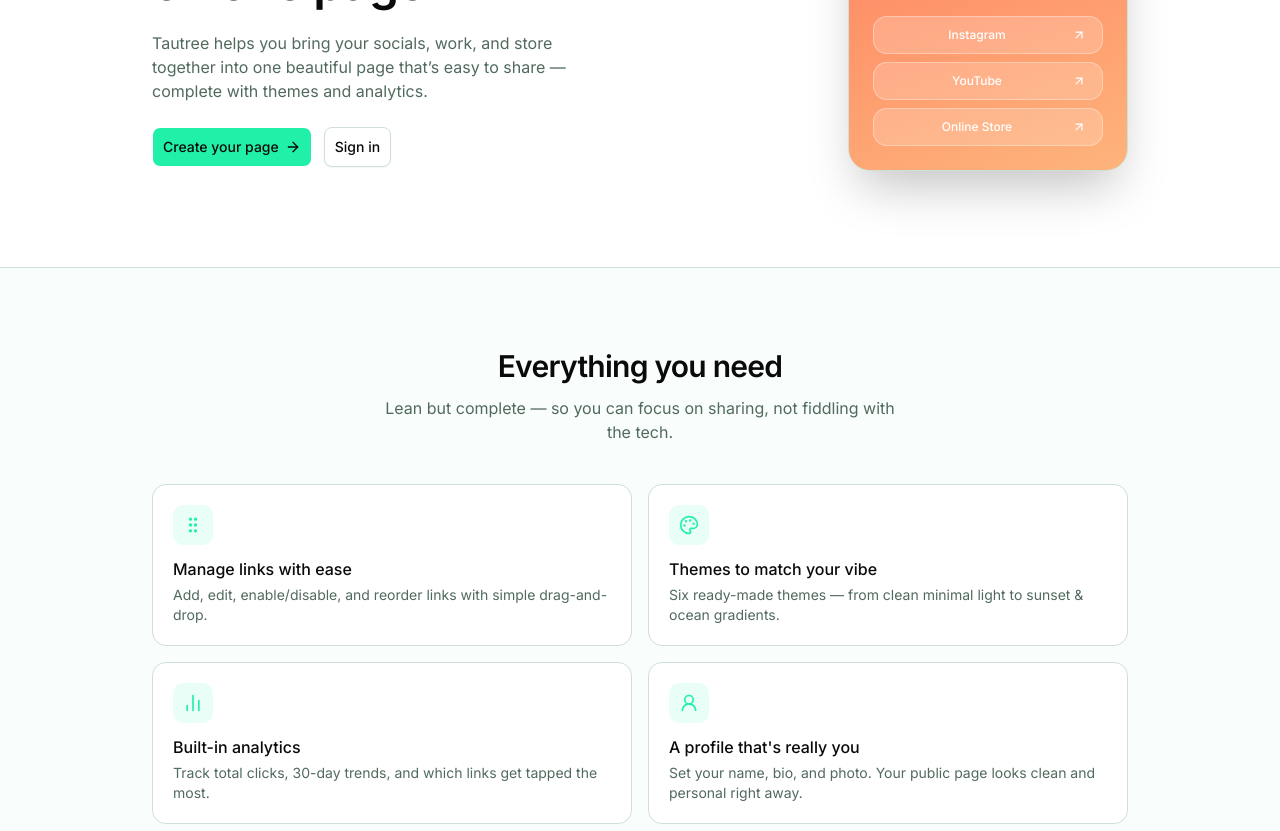
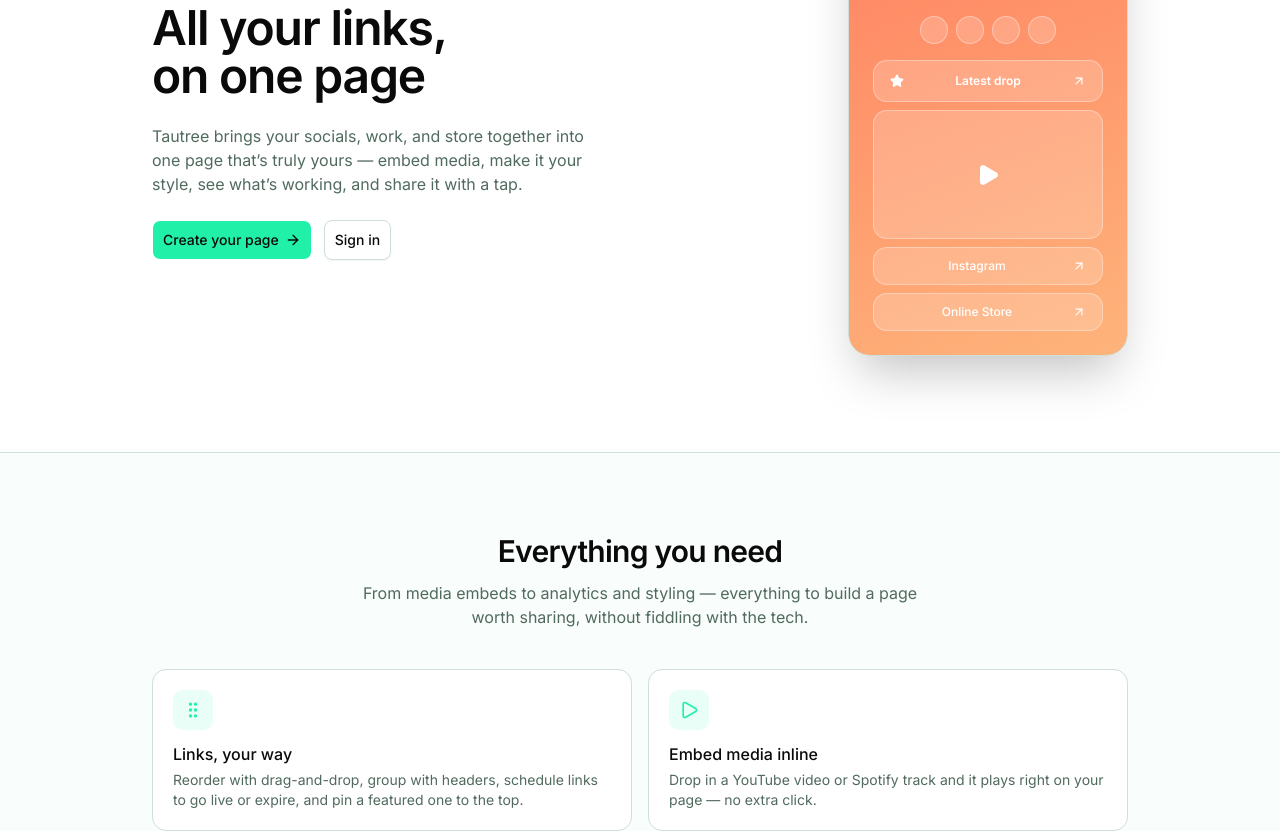
Before and after one commit to ByHandi/tautree, a Next.js app: page / in a window 1280 px wide. Shown: the part 300-1131 px from the top of the page. Built offline with nearby package versions, Linux system fonts and the light colour scheme; no server answers.

Commit message:
feat: upgrade project stack to Prisma 7 and Auth.js, expand feature list, and refactor UI to use dynamic icon components

```diff
--- a/app/page.tsx
+++ b/app/page.tsx
@@ -1,41 +1,51 @@
 import Link from "next/link";
 
-import {
-  ArrowRightIcon,
-  ArrowUpRightIcon,
-  ChartNoAxesColumnIcon,
-  GripVerticalIcon,
-  PaletteIcon,
-  UserRoundIcon,
-} from "lucide-react";
+import { IconName } from "lucide-react/dynamic";
 
 import { Logo } from "@/components/logo";
 import { ThemeToggle } from "@/components/theme-toggle";
 import { buttonVariants } from "@/components/ui/button";
+import Icon from "@/components/ui/icon";
 import { APP_DOMAIN } from "@/lib/site";
 import { THEMES } from "@/lib/themes";
 import { cn } from "@/lib/utils";
 
-const features = [
+interface FeaturesItem {
+  icon: IconName;
+  title: string;
+  desc: string;
+}
+
+const features: FeaturesItem[] = [
   {
-    icon: GripVerticalIcon,
-    title: "Manage links with ease",
-    desc: "Add, edit, enable/disable, and reorder links with simple drag-and-drop.",
+    icon: "grip-vertical",
+    title: "Links, your way",
+    desc: "Reorder with drag-and-drop, group with headers, schedule links to go live or expire, and pin a featured one to the top.",
   },
   {
-    icon: PaletteIcon,
-    title: "Themes to match your vibe",
-    desc: "Six ready-made themes — from clean minimal light to sunset & ocean gradients.",
+    icon: "play",
+    title: "Embed media inline",
+    desc: "Drop in a YouTube video or Spotify track and it plays right on your page — no extra click.",
   },
   {
-    icon: ChartNoAxesColumnIcon,
-    title: "Built-in analytics",
-    desc: "Track total clicks, 30-day trends, and which links get tapped the most.",
+    icon: "palette",
+    title: "Make it truly yours",
+    desc: "Six themes plus your own custom color, four fonts, and button shapes & fills to match your style.",
   },
   {
-    icon: UserRoundIcon,
-    title: "A profile that's really you",
-    desc: "Set your name, bio, and photo. Your public page looks clean and personal right away.",
+    icon: "chart-no-axes-column",
+    title: "Know what works",
+    desc: "Total clicks and 30-day trends, plus top sources, device breakdown, custom date ranges, and CSV export.",
+  },
+  {
+    icon: "qr-code",
+    title: "Share in a tap",
+    desc: "A built-in QR code and one-tap share button get your page in front of people, online or in person.",
+  },
+  {
+    icon: "sparkles",
+    title: "Polished by default",
+    desc: "Auto-detected icons for 17 platforms, a social icon row in your header, and custom thumbnails per link.",
   },
 ];
 
@@ -47,7 +57,7 @@ const steps = [
 
 function HeroPreview() {
   const theme = THEMES.sunset;
-  const items = ["Instagram", "YouTube", "Online Store"];
+  const links = ["Instagram", "Online Store"];
 
   return (
     <div
@@ -67,15 +77,51 @@ function HeroPreview() {
           All my links live here ✨
         </span>
       </div>
+
+      {/* social icon row */}
+      <div className="flex items-center gap-2">
+        {[0, 1, 2, 3].map((i) => (
+          <span
+            key={i}
+            className="size-7 rounded-full border"
+            style={{ background: theme.card, borderColor: theme.cardBorder }}
+          />
+        ))}
+      </div>
+
       <div className="flex w-full flex-col gap-2">
-        {items.map((label) => (
+        {/* featured / pinned link */}
+        <span
+          className="flex items-center gap-2 rounded-xl border px-4 py-3 text-xs font-semibold"
+          style={{ background: theme.card, color: theme.cardText, borderColor: theme.cardBorder }}
+        >
+          <Icon name="star" className="size-3.5 shrink-0" fill="currentColor" />
+          <span className="flex-1 text-center">Latest drop</span>
+          <Icon name="arrow-up-right" className="size-3.5 shrink-0" />
+        </span>
+
+        {/* embedded media */}
+        <span
+          className="flex aspect-video items-center justify-center rounded-xl border"
+          style={{ background: theme.card, borderColor: theme.cardBorder }}
+        >
+          <Icon
+            name="play"
+            className="size-6"
+            style={{ color: theme.cardText }}
+            fill="currentColor"
+          />
+        </span>
+
+        {/* regular links */}
+        {links.map((label) => (
           <span
             key={label}
             className="flex items-center gap-2 rounded-xl border px-4 py-2.5 text-xs font-medium"
             style={{ background: theme.card, color: theme.cardText, borderColor: theme.cardBorder }}
           >
             <span className="flex-1 text-center">{label}</span>
-            <ArrowUpRightIcon className="size-3.5" />
+            <Icon name="arrow-up-right" className="size-3.5 shrink-0" />
           </span>
         ))}
       </div>
@@ -118,13 +164,13 @@ export default function Home() {
               All your links, on one page
             </h1>
             <p className="text-pretty text-muted-foreground">
-              Tautree helps you bring your socials, work, and store together into one beautiful page
-              that’s easy to share — complete with themes and analytics.
+              Tautree brings your socials, work, and store together into one page that’s truly yours
+              — embed media, make it your style, see what’s working, and share it with a tap.
             </p>
             <div className="flex flex-wrap items-center gap-3">
               <Link href="/dashboard" className={cn(buttonVariants({ size: "lg" }))}>
                 Create your page
-                <ArrowRightIcon />
+                <Icon name="arrow-right" />
               </Link>
               <Link
                 href="/login"
@@ -146,14 +192,15 @@ export default function Home() {
             <div className="mx-auto flex max-w-xl flex-col items-center gap-3 text-center">
               <h2 className="text-3xl font-semibold tracking-tight">Everything you need</h2>
               <p className="text-pretty text-muted-foreground">
-                Lean but complete — so you can focus on sharing, not fiddling with the tech.
+                From media embeds to analytics and styling — everything to build a page worth
+                sharing, without fiddling with the tech.
               </p>
             </div>
             <div className="mt-10 grid gap-4 sm:grid-cols-2">
               {features.map((f) => (
                 <div key={f.title} className="flex flex-col gap-3 rounded-xl border bg-card p-5">
                   <span className="flex size-10 items-center justify-center rounded-lg bg-primary/10 text-primary">
-                    <f.icon className="size-5" />
+                    <Icon name={f.icon} className="size-5" />
                   </span>
                   <div className="flex flex-col gap-1">
                     <h3 className="font-medium">{f.title}</h3>
@@ -192,7 +239,7 @@ export default function Home() {
             <p className="text-pretty text-muted-foreground">Free, fast, and hassle-free.</p>
             <Link href="/dashboard" className={cn(buttonVariants({ size: "lg" }))}>
               Get started
-              <ArrowRightIcon />
+              <Icon name="arrow-right" />
             </Link>
           </div>
         </section>
```
Also changed, not shown: 1 other file (tests, documents, lock files or other folders).
